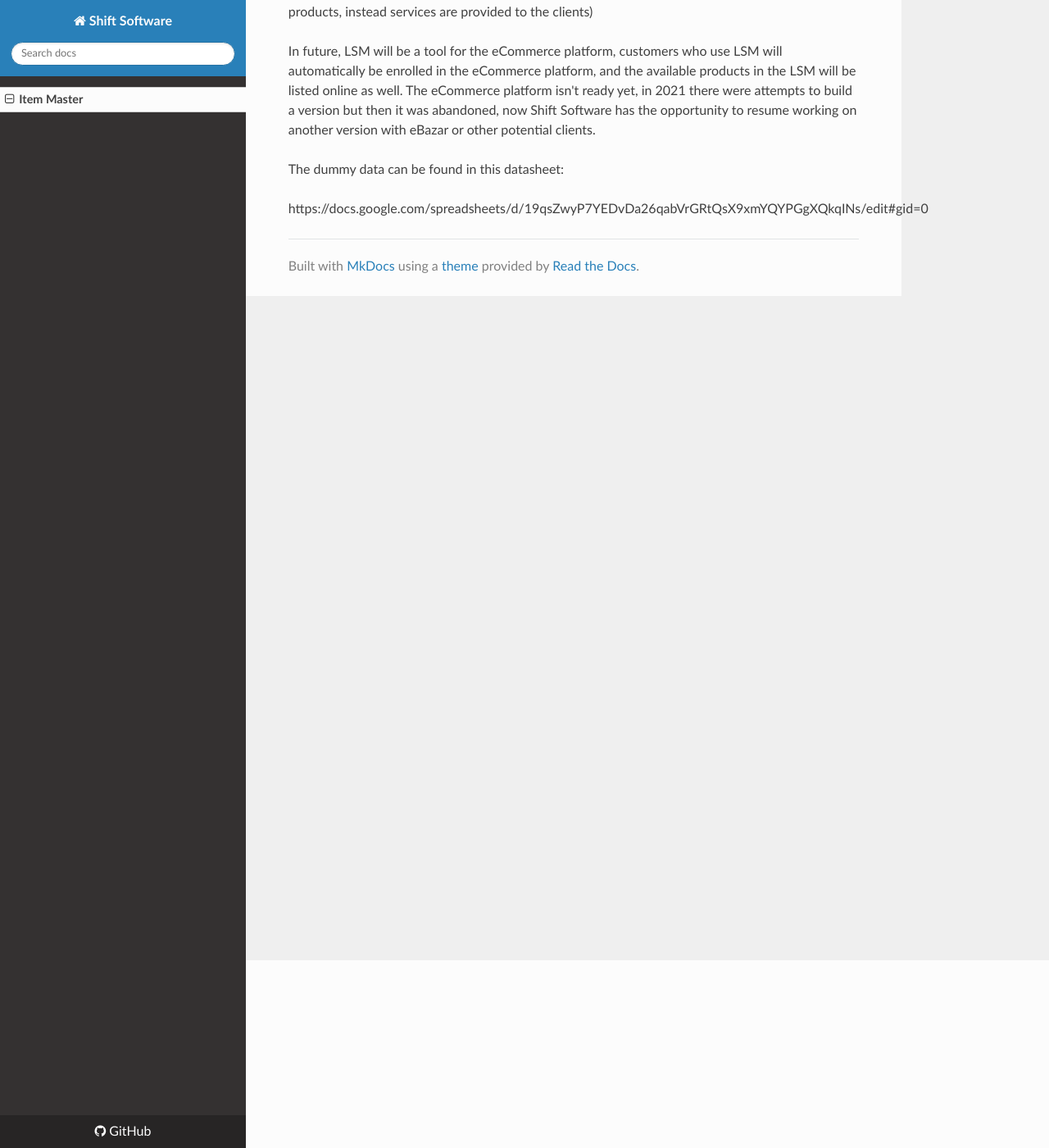
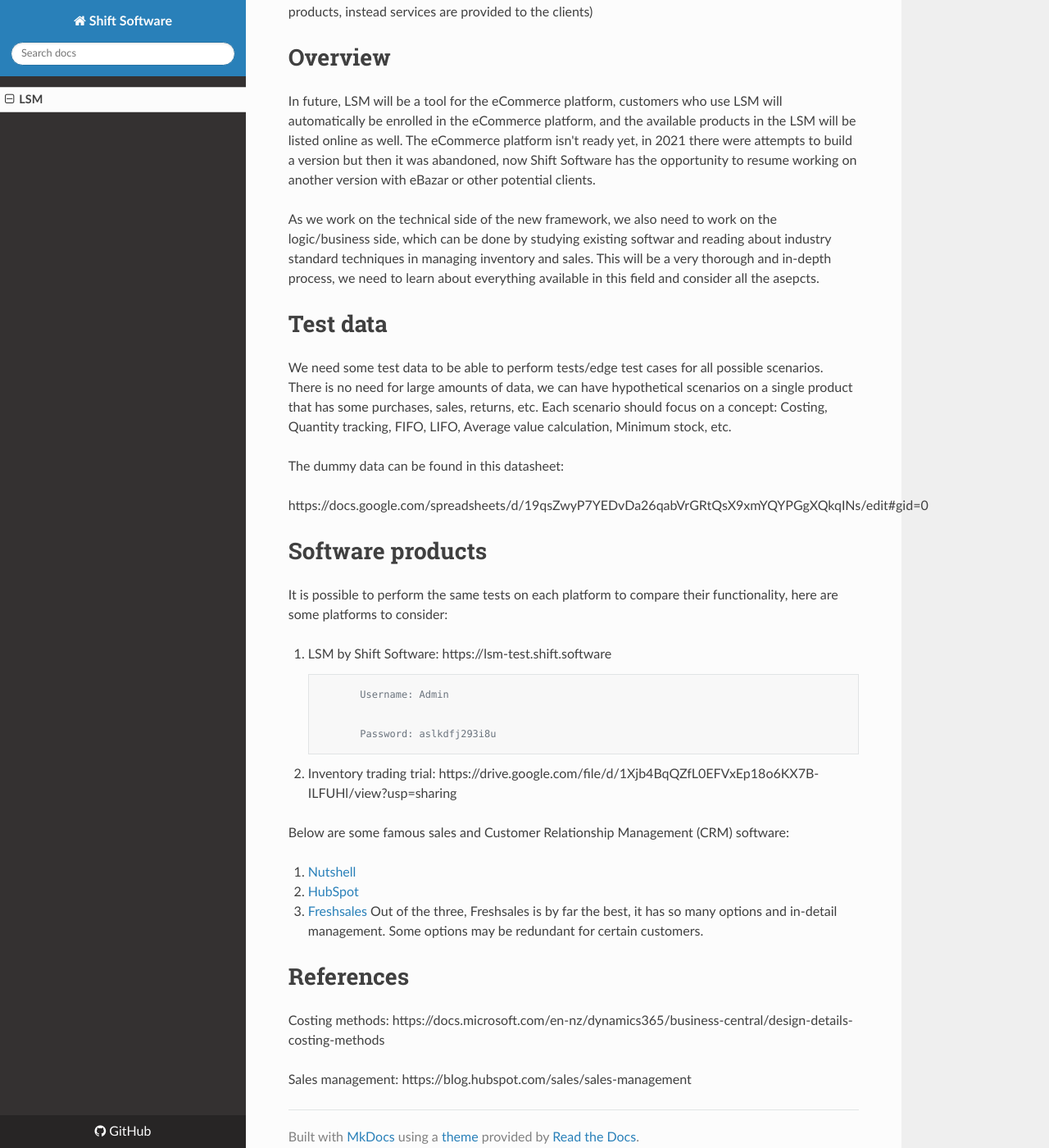
Before and after one commit to Shift-Software/Cyber, an MkDocs documentation site: the page built from docs/index.md, in a window 1280 px wide and 1400 px high, scrolled down 229 px. Shown: the whole window at 82% size. Built offline with MkDocs 1.6.1, drawn with Linux system fonts in a browser that asks for light colours; nearby versions of some CDN libraries; some of the changed text lies outside the part shown.

Commit message:
Update index.md

```diff
--- a/docs/index.md
+++ b/docs/index.md
@@ -1,10 +1,47 @@
-Item Master
+LSM
 =============
-
 The Lite Store Management (LSM) will be the first product that will be developed with Shift Software's framework (the framework isn't ready, but the development process has started). LSM will also be the first product that Shift Software will sell (usually the company does not sell products, instead services are provided to the clients)
 
+# Overview
+
 In future, LSM will be a tool for the eCommerce platform, customers who use LSM will automatically be enrolled in the eCommerce platform, and the available products in the LSM will be listed online as well. The eCommerce platform isn't ready yet, in 2021 there were attempts to build a version but then it was abandoned, now Shift Software has the opportunity to resume working on another version with eBazar or other potential clients.
+
+As we work on the technical side of the new framework, we also need to work on the logic/business side, which can be done by studying existing softwar and reading about industry standard techniques in managing inventory and sales. This will be a very thorough and in-depth process, we need to learn about everything available in this field and consider all the asepcts.
+
+# Test data
+
+We need some test data to be able to perform tests/edge test cases for all possible scenarios. There is no need for large amounts of data, we can have hypothetical scenarios on a single product that has some purchases, sales, returns, etc. Each scenario should focus on a concept: Costing, Quantity tracking, FIFO, LIFO, Average value calculation, Minimum stock, etc.
 
 The dummy data can be found in this datasheet:
 
 https://docs.google.com/spreadsheets/d/19qsZwyP7YEDvDa26qabVrGRtQsX9xmYQYPGgXQkqINs/edit#gid=0
+
+
+
+# Software products
+
+It is possible to perform the same tests on each platform to compare their functionality, here are some platforms to consider:
+
+1. LSM by Shift Software: https://lsm-test.shift.software
+
+               Username: Admin
+
+               Password: aslkdfj293i8u
+
+2. Inventory trading trial: https://drive.google.com/file/d/1Xjb4BqQZfL0EFVxEp18o6KX7B-ILFUHl/view?usp=sharing
+
+Below are some famous sales and Customer Relationship Management (CRM) software:
+
+1. [Nutshell](https://www.nutshell.com)
+2. [HubSpot](https://www.hubspot.com/)
+3. [Freshsales](https://www.freshworks.com/crm/lp/crm-customer-management/1/)
+Out of the three, Freshsales is by far the best, it has so many options and in-detail management. Some options may be redundant for certain customers.
+
+
+# References
+
+Costing methods:
+https://docs.microsoft.com/en-nz/dynamics365/business-central/design-details-costing-methods
+
+Sales management:
+https://blog.hubspot.com/sales/sales-management
```
